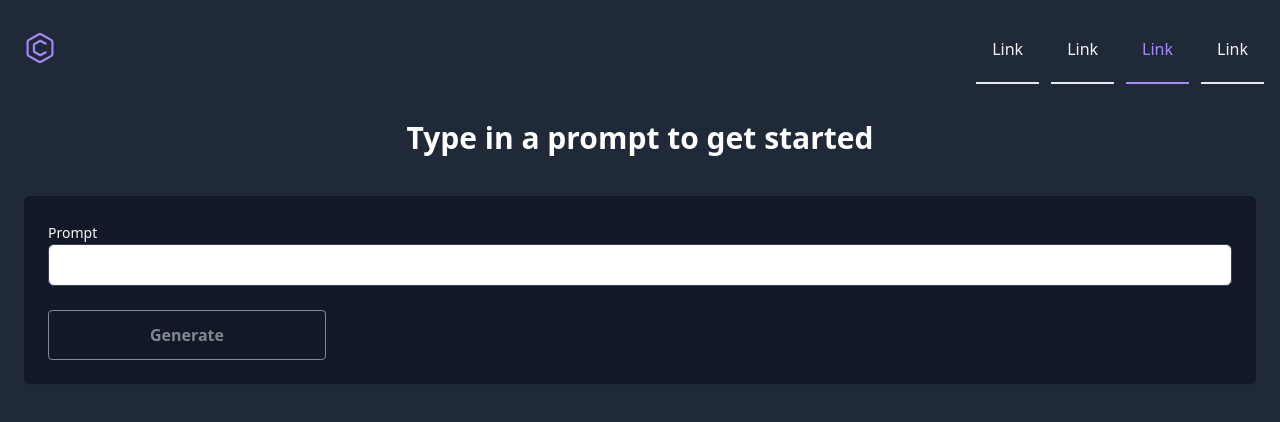
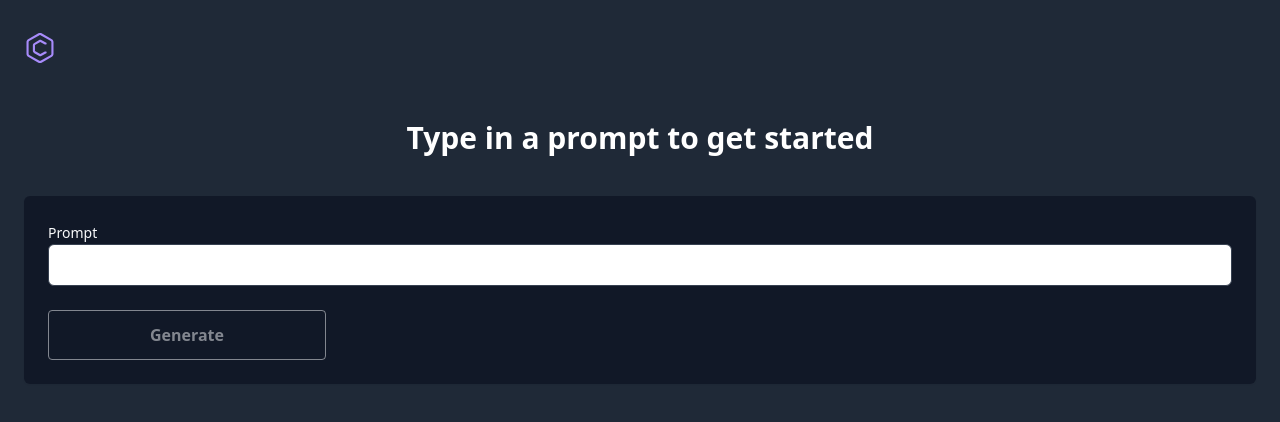
Before and after one commit to d4julian/mlh-2025, a React (Vite) app in the folder web/: page / in a window 1280 px wide. Shown: the top 422 px of the page. Built offline with nearby package versions, Linux system fonts and the light colour scheme.

Commit message:
Remove links from header

```diff
--- a/web/src/components/Header.jsx
+++ b/web/src/components/Header.jsx
@@ -8,20 +8,6 @@ export default function Header() {
                         <path d="M22.094 19.451h-0.758c-0.188 0-0.363 0.049-0.515 0.135l0.006-0.004-4.574 2.512-5.282-3.049v-6.082l5.282-3.051 4.576 2.504c0.146 0.082 0.323 0.131 0.508 0.131h0.758c0.293 0 0.529-0.239 0.529-0.531v-0.716c0-0.2-0.11-0.373-0.271-0.463l-0.004-0.002-5.078-2.777c-0.293-0.164-0.645-0.26-1.015-0.26-0.39 0-0.756 0.106-1.070 0.289l0.010-0.006-5.281 3.049c-0.636 0.375-1.056 1.055-1.059 1.834v6.082c0 0.779 0.422 1.461 1.049 1.828l0.009 0.006 5.281 3.049c0.305 0.178 0.67 0.284 1.061 0.284 0.373 0 0.723-0.098 1.027-0.265l-0.012 0.006 5.080-2.787c0.166-0.091 0.276-0.265 0.276-0.465v-0.716c0-0.293-0.238-0.529-0.529-0.529z"></path>
                     </svg>
                 </a>
-                <ul className="items-stretch hidden space-x-3 md:flex">
-                    <li className="flex">
-                        <a rel="noopener noreferrer" href="#" className="flex items-center px-4 -mb-1 border-b-2 dark:border-">Link</a>
-                    </li>
-                    <li className="flex">
-                        <a rel="noopener noreferrer" href="#" className="flex items-center px-4 -mb-1 border-b-2 dark:border-">Link</a>
-                    </li>
-                    <li className="flex">
-                        <a rel="noopener noreferrer" href="#" className="flex items-center px-4 -mb-1 border-b-2 dark:border- text-violet-400 dark:text-violet-600 border-violet-400 dark:border-violet-600">Link</a>
-                    </li>
-                    <li className="flex">
-                        <a rel="noopener noreferrer" href="#" className="flex items-center px-4 -mb-1 border-b-2 dark:border-">Link</a>
-                    </li>
-                </ul>
                 <button className="flex justify-end p-4 md:hidden">
                     <svg xmlns="http://www.w3.org/2000/svg" fill="none" viewBox="0 0 24 24" stroke="currentColor" className="w-6 h-6">
                         <path strokeLinecap="round" strokeLinejoin="round" strokeWidth="2" d="M4 6h16M4 12h16M4 18h16"></path>
```
